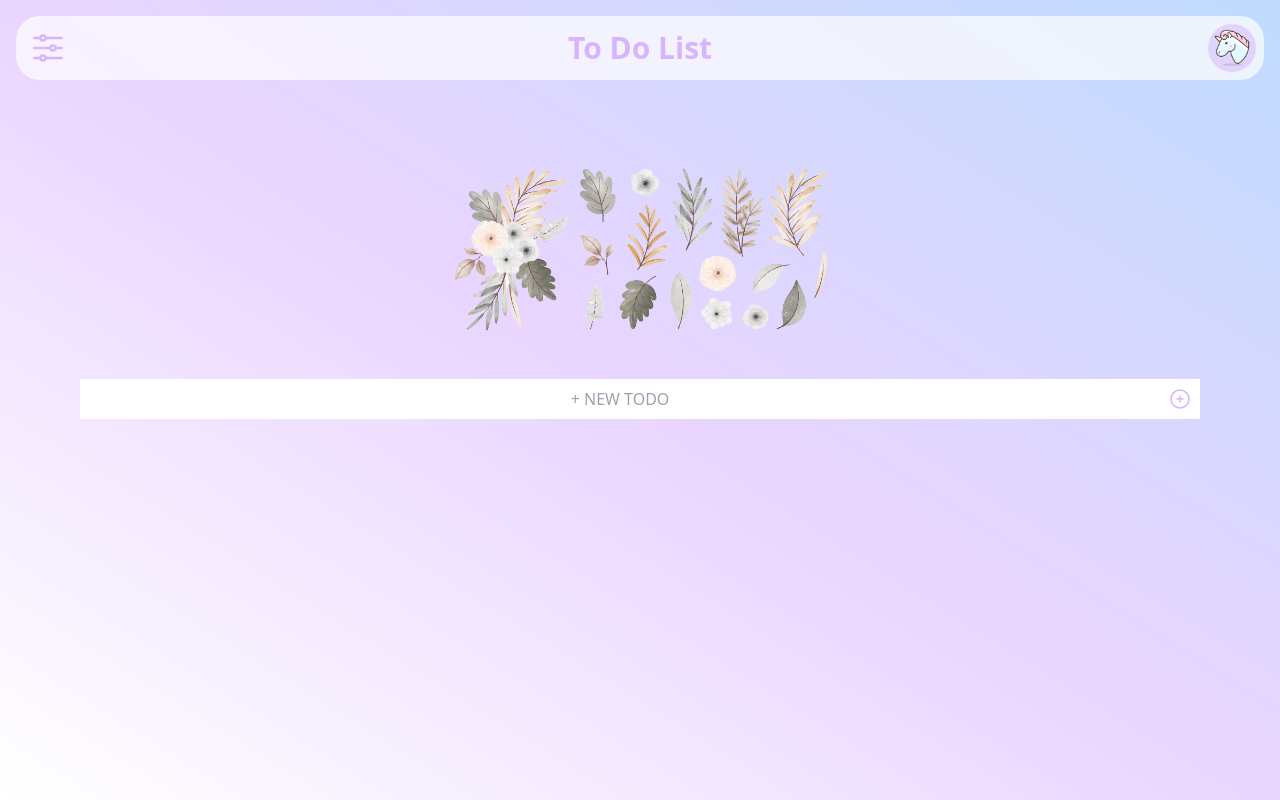
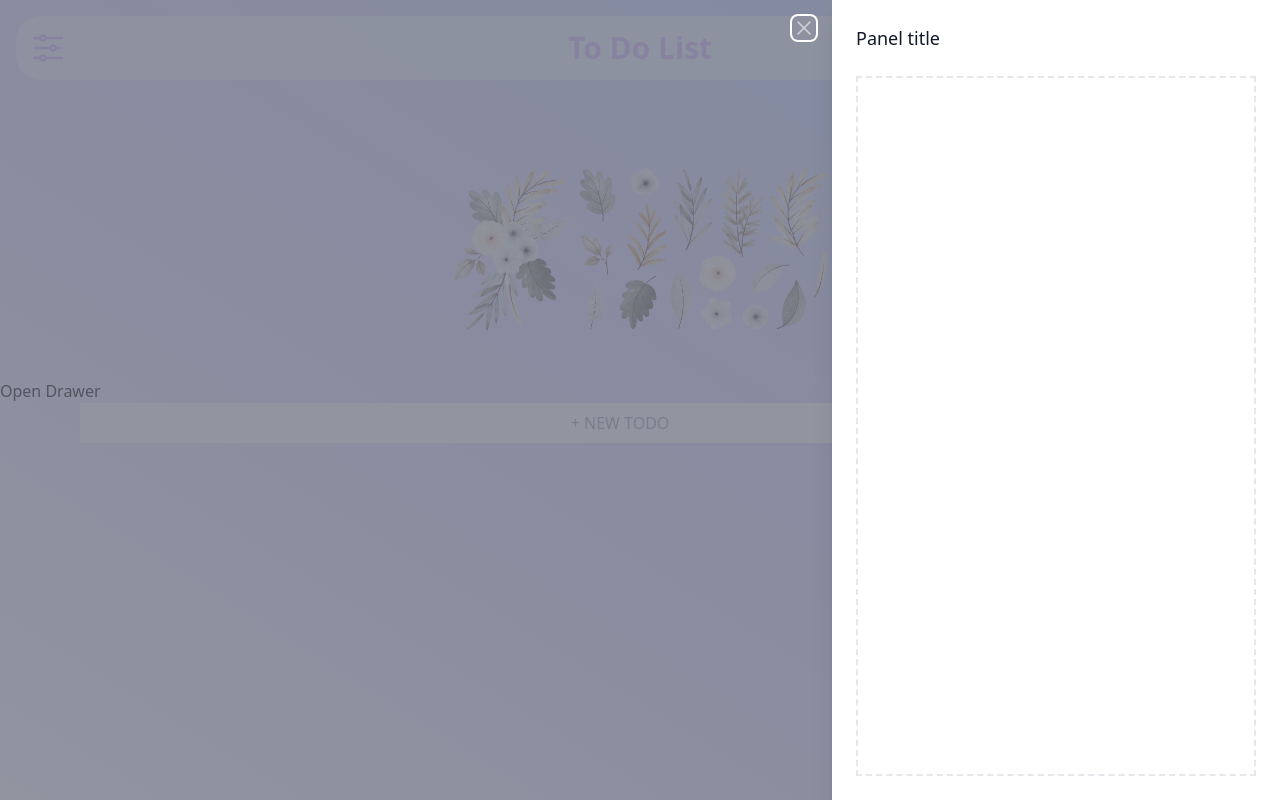
Before and after one commit to cocoide/todo-app, a Next.js app: page / in a window 1280 px wide. Built offline with nearby package versions, Linux system fonts and the light colour scheme.

Commit message:
create Drawer template

```diff
--- a/package.json
+++ b/package.json
@@ -19,6 +19,7 @@
     "next": "13.0.2",
     "react": "18.2.0",
     "react-dom": "18.2.0",
+    "recoil": "^0.7.6",
     "typescript": "4.8.4"
   },
   "devDependencies": {
--- a/src/components/@common/Header.tsx
+++ b/src/components/@common/Header.tsx
@@ -4,7 +4,9 @@
 export const Header = () => {
     return (
         <div className="flex justify-between  place-items-center bg-opacity-70 bg-white m-4  rounded-3xl mb-10">
-            <AdjustmentsHorizontalIcon className='h-10 w-10 text-purple-300 m-3' />
+            <button className="rounded-full">
+                <AdjustmentsHorizontalIcon className='h-10 w-10 text-purple-300 m-3' />
+            </button>
             <h1 className=" text-3xl p-1 font-bold text-purple-300
             shadow-purple-300/200"
             >To Do List</h1>
--- a/src/components/SideBar.tsx
+++ b/src/components/SideBar.tsx
@@ -1,18 +1,88 @@
-import { useState } from "react";
-import { Dialog } from '@headlessui/react'
+import { Fragment, useState } from 'react'
+import { Dialog, Transition } from '@headlessui/react'
+import { XMarkIcon } from '@heroicons/react/24/outline'
 
-type Props = {
-  drawerOpen: boolean;
-  onToggleDrawer: () => void;
-  onSort: (filter: Filter) => void;
-};
+export default function Sidebar() {
+  const [open, setOpen] = useState(true)
 
-export const Sidebar = (props: Props) => {
-  const [drawerOpen, setDrawerOpen] = useState(false)
-  const onToggleDrawer = () => setDrawerOpen(!drawerOpen);
+  function openDrawer() {
+    setOpen(true)
+  }
 
   return (
-    <Dialog open={drawerOpen} onClose={() => setDrawerOpen(false)}>
-    </Dialog>
+
+    <>
+      <button
+        type="button"
+        onClick={openDrawer}
+      >Open Drawer</button>
+      <Transition.Root show={open} as={Fragment}>
+
+        <Dialog as="div" className="relative z-10" onClose={setOpen}>
+          <Transition.Child
+            as={Fragment}
+            enter="ease-in-out duration-500"
+            enterFrom="opacity-0"
+            enterTo="opacity-100"
+            leave="ease-in-out duration-500"
+            leaveFrom="opacity-100"
+            leaveTo="opacity-0"
+          >
+            <div className="fixed inset-0 bg-gray-500 bg-opacity-75 transition-opacity" />
+          </Transition.Child>
+
+          <div className="fixed inset-0 overflow-hidden">
+            <div className="absolute inset-0 overflow-hidden">
+              <div className="pointer-events-none fixed inset-y-0 right-0 flex max-w-full pl-10">
+                <Transition.Child
+                  as={Fragment}
+                  enter="transform transition ease-in-out duration-500 sm:duration-700"
+                  enterFrom="translate-x-full"
+                  enterTo="translate-x-0"
+                  leave="transform transition ease-in-out duration-500 sm:duration-700"
+                  leaveFrom="translate-x-0"
+                  leaveTo="translate-x-full"
+                >
+                  <Dialog.Panel className="pointer-events-auto relative w-screen max-w-md">
+                    <Transition.Child
+                      as={Fragment}
+                      enter="ease-in-out duration-500"
+                      enterFrom="opacity-0"
+                      enterTo="opacity-100"
+                      leave="ease-in-out duration-500"
+                      leaveFrom="opacity-100"
+                      leaveTo="opacity-0"
+                    >
+                      <div className="absolute top-0 left-0 -ml-8 flex pt-4 pr-2 sm:-ml-10 sm:pr-4">
+                        <button
+                          type="button"
+                          className="rounded-md text-gray-300 hover:text-white focus:outline-none focus:ring-2 focus:ring-white"
+                          onClick={() => setOpen(false)}
+                        >
+                          <span className="sr-only">Close panel</span>
+                          <XMarkIcon className="h-6 w-6" aria-hidden="true" />
+                        </button>
+                      </div>
+                    </Transition.Child>
+                    <div className="flex h-full flex-col overflow-y-scroll bg-white py-6 shadow-xl">
+                      <div className="px-4 sm:px-6">
+                        <Dialog.Title className="text-lg font-medium text-gray-900">Panel title</Dialog.Title>
+                      </div>
+                      <div className="relative mt-6 flex-1 px-4 sm:px-6">
+                        {/* Replace with your content */}
+                        <div className="absolute inset-0 px-4 sm:px-6">
+                          <div className="h-full border-2 border-dashed border-gray-200" aria-hidden="true" />
+                        </div>
+                        {/* /End replace */}
+                      </div>
+                    </div>
+                  </Dialog.Panel>
+                </Transition.Child>
+              </div>
+            </div>
+          </div>
+        </Dialog>
+      </Transition.Root>
+    </>
   )
 }
--- a/src/components/TodoItem.tsx
+++ b/src/components/TodoItem.tsx
@@ -39,7 +39,7 @@
             {filteredTodos.map((todo) => {
                 return <li key={todo.id}
 
-                    className="bg-white my-3 h-10 text-center text-slate-600 flex place-items-center"
+                    className="bg-white my-3 h-10 text-center text-slate-600 flex place-items-center "
                 ><input
                         type="checkbox"
                         checked={todo.checked}
--- a/src/pages/index.tsx
+++ b/src/pages/index.tsx
@@ -1,8 +1,9 @@
 import Head from 'next/head'
 import { TodoApp } from '../components/TodoApp'
-import { AdjustmentsHorizontalIcon } from '@heroicons/react/24/outline'
 import { Header } from '../components/@common/Header'
 import Image from 'next/image'
+import { useState } from 'react'
+import Sidebar from '../components/Sidebar'
 
 export default function Home() {
 
@@ -13,6 +14,7 @@
         <meta name="description" content="To Do List" />
       </Head>
 
+
       <div>
         <Header />
 
@@ -20,7 +22,7 @@
           <Image src="/flower.png" height={200} width={400} alt={""} />
         </div>
 
-
+        <Sidebar />
 
         <div className='mx-20 shadow-purple-300/50'>
           <TodoApp />
```
Also changed, not shown: 1 other file (tests, documents, lock files or other folders).
